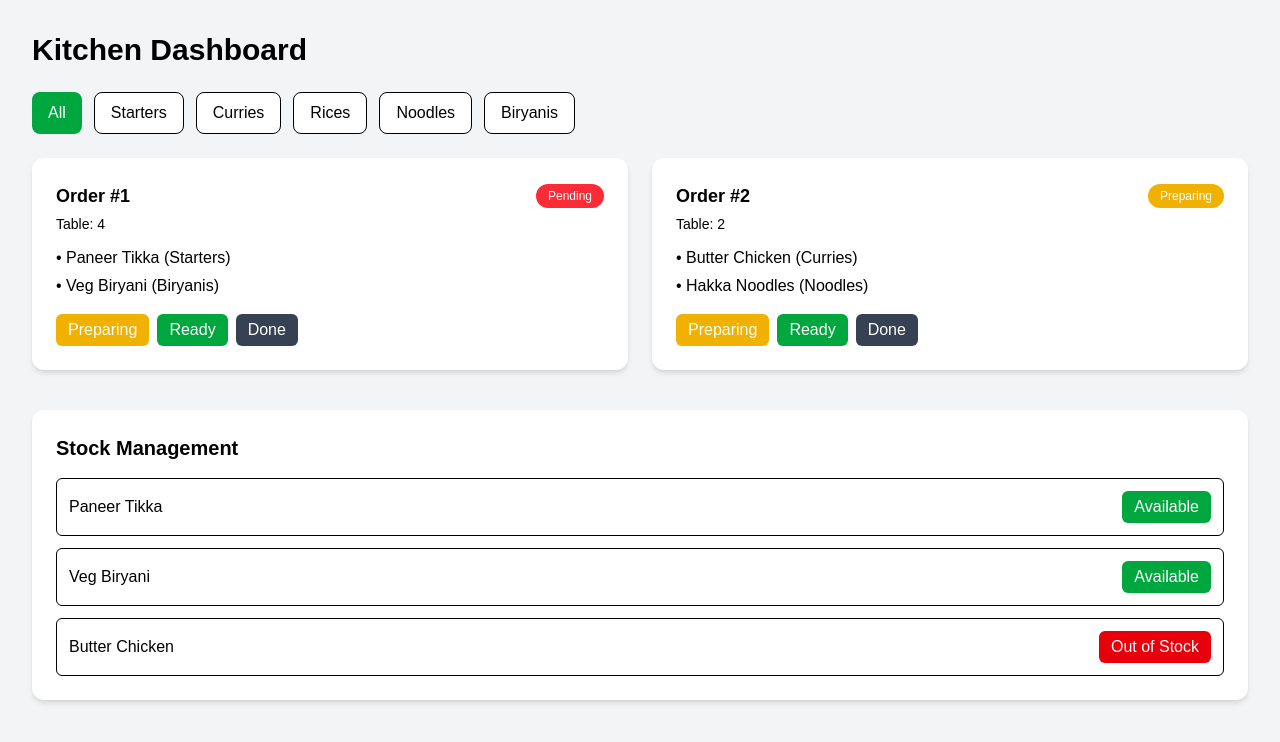
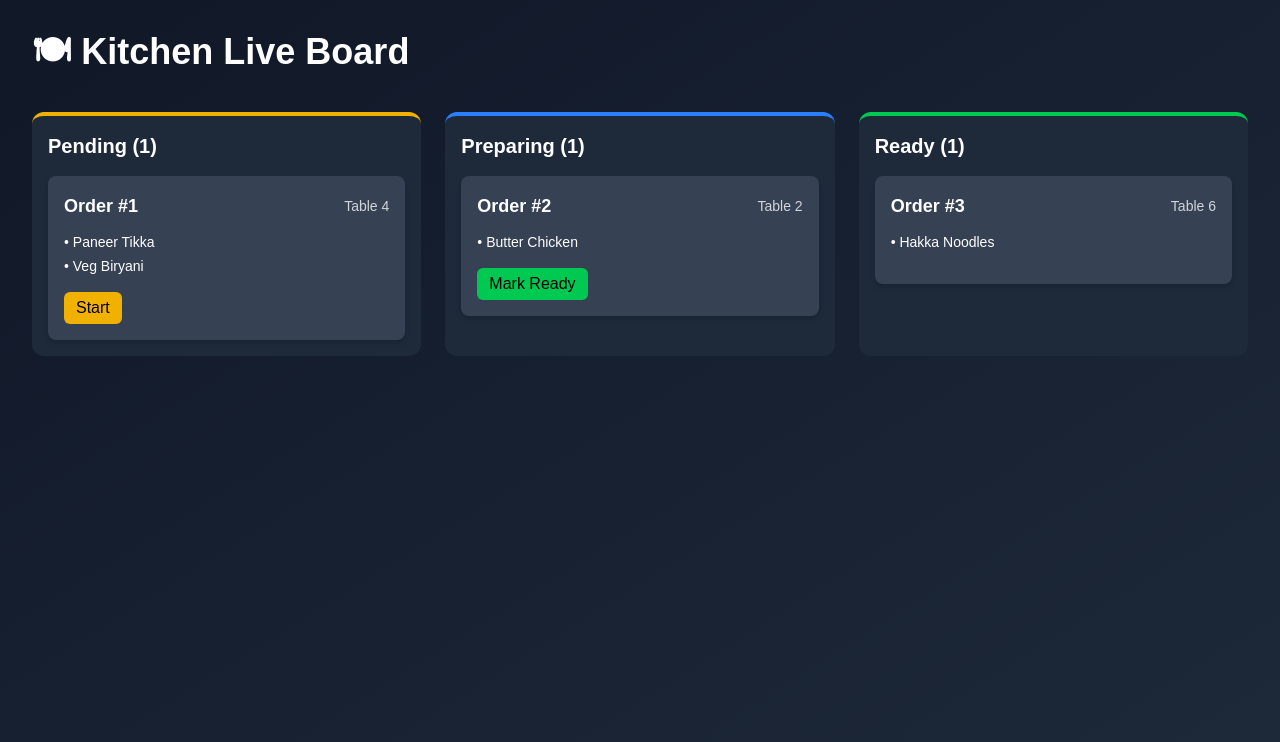
Before and after one commit to Dharineesh-M-R/Online-Restaurant-System, a Next.js app in the folder frontend/: page /kitchen in a window 1280 px wide. Shown: the top 742 px of the page. Built offline with nearby package versions, Linux system fonts and the light colour scheme.

Commit message:
modified kitchen

```diff
--- a/frontend/src/app/kitchen/components/CategoryTabs.tsx
+++ /dev/null
@@ -1,40 +0,0 @@
-"use client";
-
-import { Category } from "../types";
-
-interface Props {
-  selectedCategory: Category | "All";
-  setSelectedCategory: (value: Category | "All") => void;
-}
-
-const categories: (Category | "All")[] = [
-  "All",
-  "Starters",
-  "Curries",
-  "Rices",
-  "Noodles",
-  "Biryanis",
-];
-
-export default function CategoryTabs({
-  selectedCategory,
-  setSelectedCategory,
-}: Props) {
-  return (
-    <div className="flex flex-wrap gap-3">
-      {categories.map((cat) => (
-        <button
-          key={cat}
-          onClick={() => setSelectedCategory(cat)}
-          className={`px-4 py-2 rounded-lg font-medium transition ${
-            selectedCategory === cat
-              ? "bg-green-600 text-white"
-              : "bg-white text-black border hover:bg-gray-100"
-          }`}
-        >
-          {cat}
-        </button>
-      ))}
-    </div>
-  );
-}
--- /dev/null
+++ b/frontend/src/app/kitchen/components/KitchenColumn.tsx
@@ -0,0 +1,42 @@
+"use client";
+
+import { Order } from "../types";
+import OrderCard from "./OrderCard";
+
+interface Props {
+  title: string;
+  color: string;
+  orders: Order[];
+  updateStatus: (id: number, status: Order["status"]) => void;
+}
+
+export default function KitchenColumn({
+  title,
+  color,
+  orders,
+  updateStatus,
+}: Props) {
+  return (
+    <div className={`bg-gray-800 rounded-xl p-4 border-t-4 ${color}`}>
+      <h2 className="text-xl font-semibold mb-4">
+        {title} ({orders.length})
+      </h2>
+
+      <div className="space-y-4">
+        {orders.map((order) => (
+          <OrderCard
+            key={order.id}
+            order={order}
+            updateStatus={updateStatus}
+          />
+        ))}
+
+        {orders.length === 0 && (
+          <p className="text-gray-400 text-sm">
+            No orders here
+          </p>
+        )}
+      </div>
+    </div>
+  );
+}
--- a/frontend/src/app/kitchen/components/OrderCard.tsx
+++ b/frontend/src/app/kitchen/components/OrderCard.tsx
@@ -1,68 +1,57 @@
 "use client";
 
 import { Order } from "../types";
-import StatusBadge from "./StatusBadge";
 
 interface Props {
   order: Order;
-  updateOrderStatus: (
-    id: number,
-    status: Order["status"]
-  ) => void;
+  updateStatus: (id: number, status: Order["status"]) => void;
 }
 
 export default function OrderCard({
   order,
-  updateOrderStatus,
+  updateStatus,
 }: Props) {
   return (
-    <div className="bg-white text-black p-6 rounded-xl shadow-md">
+    <div className="bg-gray-700 p-4 rounded-lg shadow-md hover:scale-105 transition duration-200">
       <div className="flex justify-between items-center">
-        <h2 className="font-bold text-lg">
+        <h3 className="font-bold text-lg">
           Order #{order.id}
-        </h2>
-        <StatusBadge status={order.status} />
+        </h3>
+        <span className="text-sm text-gray-300">
+          Table {order.table}
+        </span>
       </div>
 
-      <p className="text-sm mt-1">
-        Table: {order.table}
-      </p>
-
-      <ul className="mt-3 space-y-1">
+      <ul className="mt-3 space-y-1 text-sm">
         {order.items.map((item, index) => (
           <li key={index}>
-            • {item.name} ({item.category})
+            • {item.name}
           </li>
         ))}
       </ul>
 
       <div className="flex gap-2 mt-4">
+        {order.status === "Pending" && (
           <button
             onClick={() =>
-            updateOrderStatus(order.id, "Preparing")
+              updateStatus(order.id, "Preparing")
             }
-          className="bg-yellow-500 text-white px-3 py-1 rounded-md"
+            className="bg-yellow-500 text-black px-3 py-1 rounded-md font-medium"
           >
-          Preparing
+            Start
           </button>
+        )}
 
+        {order.status === "Preparing" && (
           <button
             onClick={() =>
-            updateOrderStatus(order.id, "Ready")
+              updateStatus(order.id, "Ready")
             }
-          className="bg-green-600 text-white px-3 py-1 rounded-md"
+            className="bg-green-500 text-black px-3 py-1 rounded-md font-medium"
           >
-          Ready
+            Mark Ready
           </button>
-
-        <button
-          onClick={() =>
-            updateOrderStatus(order.id, "Completed")
-          }
-          className="bg-gray-700 text-white px-3 py-1 rounded-md"
-        >
-          Done
-        </button>
+        )}
       </div>
     </div>
   );
--- a/frontend/src/app/kitchen/components/StatusBadge.tsx
+++ /dev/null
@@ -1,22 +0,0 @@
-import { OrderStatus } from "../types";
-
-interface Props {
-  status: OrderStatus;
-}
-
-export default function StatusBadge({ status }: Props) {
-  const colors: Record<OrderStatus, string> = {
-    Pending: "bg-red-500",
-    Preparing: "bg-yellow-500",
-    Ready: "bg-green-500",
-    Completed: "bg-gray-500",
-  };
-
-  return (
-    <span
-      className={`${colors[status]} text-white text-xs px-3 py-1 rounded-full`}
-    >
-      {status}
-    </span>
-  );
-}
--- a/frontend/src/app/kitchen/components/StockManager.tsx
+++ /dev/null
@@ -1,58 +0,0 @@
-"use client";
-
-import { useState } from "react";
-
-interface StockItem {
-  name: string;
-  available: boolean;
-}
-
-export default function StockManager() {
-  const [stock, setStock] = useState<StockItem[]>([
-    { name: "Paneer Tikka", available: true },
-    { name: "Veg Biryani", available: true },
-    { name: "Butter Chicken", available: false },
-  ]);
-
-  const toggleStock = (index: number) => {
-    setStock((prev) =>
-      prev.map((item, i) =>
-        i === index
-          ? { ...item, available: !item.available }
-          : item
-      )
-    );
-  };
-
-  return (
-    <div className="mt-10 bg-white text-black p-6 rounded-xl shadow-md">
-      <h2 className="text-xl font-bold mb-4">
-        Stock Management
-      </h2>
-
-      <div className="space-y-3">
-        {stock.map((item, index) => (
-          <div
-            key={index}
-            className="flex justify-between items-center border p-3 rounded-md"
-          >
-            <span>{item.name}</span>
-
-            <button
-              onClick={() => toggleStock(index)}
-              className={`px-3 py-1 rounded-md text-white ${
-                item.available
-                  ? "bg-green-600"
-                  : "bg-red-600"
-              }`}
-            >
-              {item.available
-                ? "Available"
-                : "Out of Stock"}
-            </button>
-          </div>
-        ))}
-      </div>
-    </div>
-  );
-}
--- a/frontend/src/app/kitchen/page.tsx
+++ b/frontend/src/app/kitchen/page.tsx
@@ -1,10 +1,8 @@
 "use client";
 
 import { useState } from "react";
-import { Order, Category } from "./types";
-import OrderCard from "./components/OrderCard";
-import CategoryTabs from "./components/CategoryTabs";
-import StockManager from "./components/StockManager";
+import { Order } from "./types";
+import KitchenColumn from "./components/KitchenColumn";
 
 const mockOrders: Order[] = [
   {
@@ -19,61 +17,56 @@ const mockOrders: Order[] = [
   {
     id: 2,
     table: 2,
-    items: [
-      { name: "Butter Chicken", category: "Curries" },
-      { name: "Hakka Noodles", category: "Noodles" },
-    ],
+    items: [{ name: "Butter Chicken", category: "Curries" }],
     status: "Preparing",
+  },
+  {
+    id: 3,
+    table: 6,
+    items: [{ name: "Hakka Noodles", category: "Noodles" }],
+    status: "Ready",
   },
 ];
 
 export default function KitchenPage() {
   const [orders, setOrders] = useState<Order[]>(mockOrders);
-  const [selectedCategory, setSelectedCategory] =
-    useState<Category | "All">("All");
 
-  const updateOrderStatus = (
-    id: number,
-    newStatus: Order["status"]
-  ) => {
+  const updateStatus = (id: number, status: Order["status"]) => {
     setOrders((prev) =>
       prev.map((order) =>
-        order.id === id ? { ...order, status: newStatus } : order
+        order.id === id ? { ...order, status } : order
       )
     );
   };
 
-  const filteredOrders =
-    selectedCategory === "All"
-      ? orders
-      : orders.filter((order) =>
-          order.items.some(
-            (item) => item.category === selectedCategory
-          )
-        );
-
   return (
-    <div className="min-h-screen bg-gray-100 text-black p-8">
-      <h1 className="text-3xl font-bold mb-6">
-        Kitchen Dashboard
+    <div className="min-h-screen bg-gradient-to-br from-gray-900 to-gray-800 text-white p-8">
+      <h1 className="text-4xl font-bold mb-10">
+        🍽 Kitchen Live Board
       </h1>
 
-      <CategoryTabs
-        selectedCategory={selectedCategory}
-        setSelectedCategory={setSelectedCategory}
-      />
+      <div className="grid md:grid-cols-3 gap-6">
+        <KitchenColumn
+          title="Pending"
+          color="border-yellow-500"
+          orders={orders.filter((o) => o.status === "Pending")}
+          updateStatus={updateStatus}
+        />
 
-      <div className="grid md:grid-cols-2 gap-6 mt-6">
-        {filteredOrders.map((order) => (
-          <OrderCard
-            key={order.id}
-            order={order}
-            updateOrderStatus={updateOrderStatus}
-          />
-        ))}
+        <KitchenColumn
+          title="Preparing"
+          color="border-blue-500"
+          orders={orders.filter((o) => o.status === "Preparing")}
+          updateStatus={updateStatus}
+        />
+
+        <KitchenColumn
+          title="Ready"
+          color="border-green-500"
+          orders={orders.filter((o) => o.status === "Ready")}
+          updateStatus={updateStatus}
+        />
       </div>
-
-      <StockManager />
     </div>
   );
 }
--- a/frontend/src/app/kitchen/types.ts
+++ b/frontend/src/app/kitchen/types.ts
@@ -1,10 +1,3 @@
-export type Category =
-  | "Starters"
-  | "Curries"
-  | "Rices"
-  | "Noodles"
-  | "Biryanis";
-
 export type OrderStatus =
   | "Pending"
   | "Preparing"
@@ -13,7 +6,7 @@ export type OrderStatus =
 
 export interface OrderItem {
   name: string;
-  category: Category;
+  category: string;
 }
 
 export interface Order {
```
Lines whose indentation alone changed are shown as unchanged.
